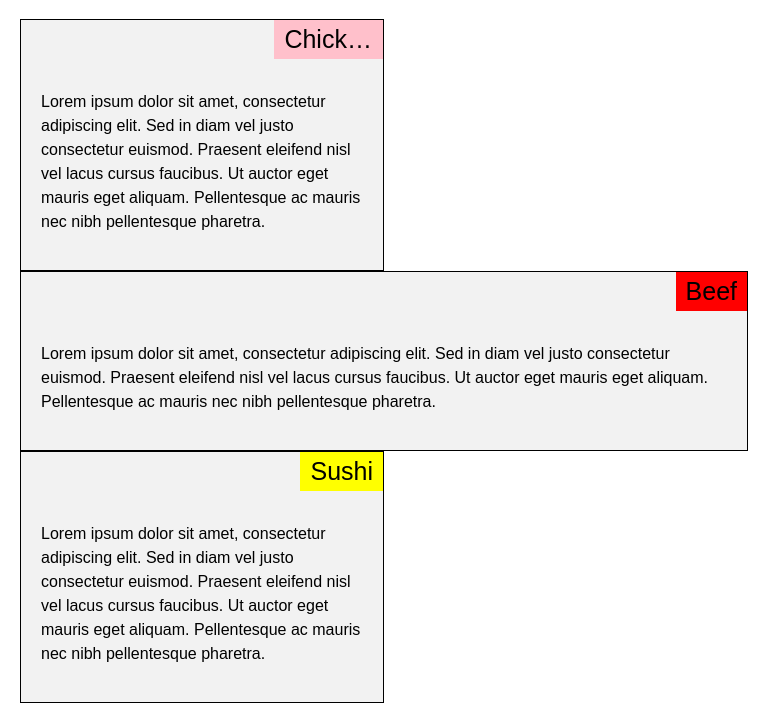
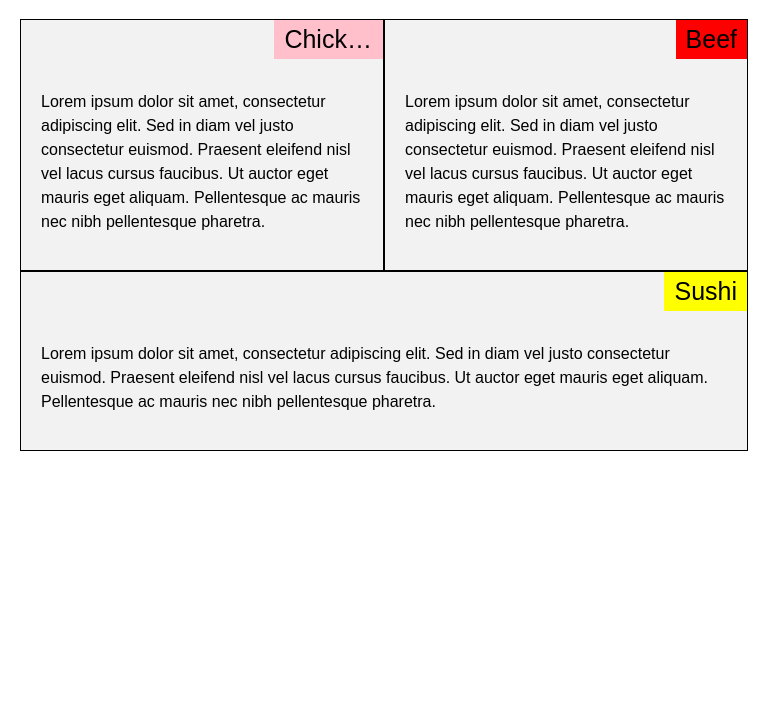
Before and after one commit to roeeash/coursera-test, a plain HTML site: page module2-solution/index.html in a window 768 px wide. Shown: the part 81-804 px from the top of the page. Drawn offline with Linux system fonts and the light colour scheme.

Commit message:
final correction before submission for grading

```diff
--- a/module2-solution/css/style.css
+++ b/module2-solution/css/style.css
@@ -91,11 +91,20 @@ body {
 
 /* Tablet View */
 @media only screen and (min-width: 768px) and (max-width: 991px) {
-  /* Set up the row layout */
-  .row {
-    width: 100%;
-  }
-  /* Set up the section layout */
+    /* Set up the row layout */
+    .row {
+      width: 100%;
+    }
+    /* Set up the section layout */
+    #chicken, #beef {
+      width: 50%;
+      float: left;
+    }
+    #sushi {
+      width: 100%;
+      float: none;
+    }
+     /* Set up the section layout */
   .section {
     width: 50%;
     float: left;
@@ -111,17 +120,13 @@ body {
     top: 0;
     right: 0;
     padding: 5px 10px;
-    background-color: #66ccff;
+    background-color: #ffcc66;
     color: black;
     font-size: 25px;
     font-family: Arial, sans-serif;
   }
-  /* Set up the third section layout */
-  .section:nth-child(3) {
-    width: 100%;
-    float: none;
   }
-}
+
 
 /* Mobile View */
 @media only screen and (max-width: 767px) {
```
